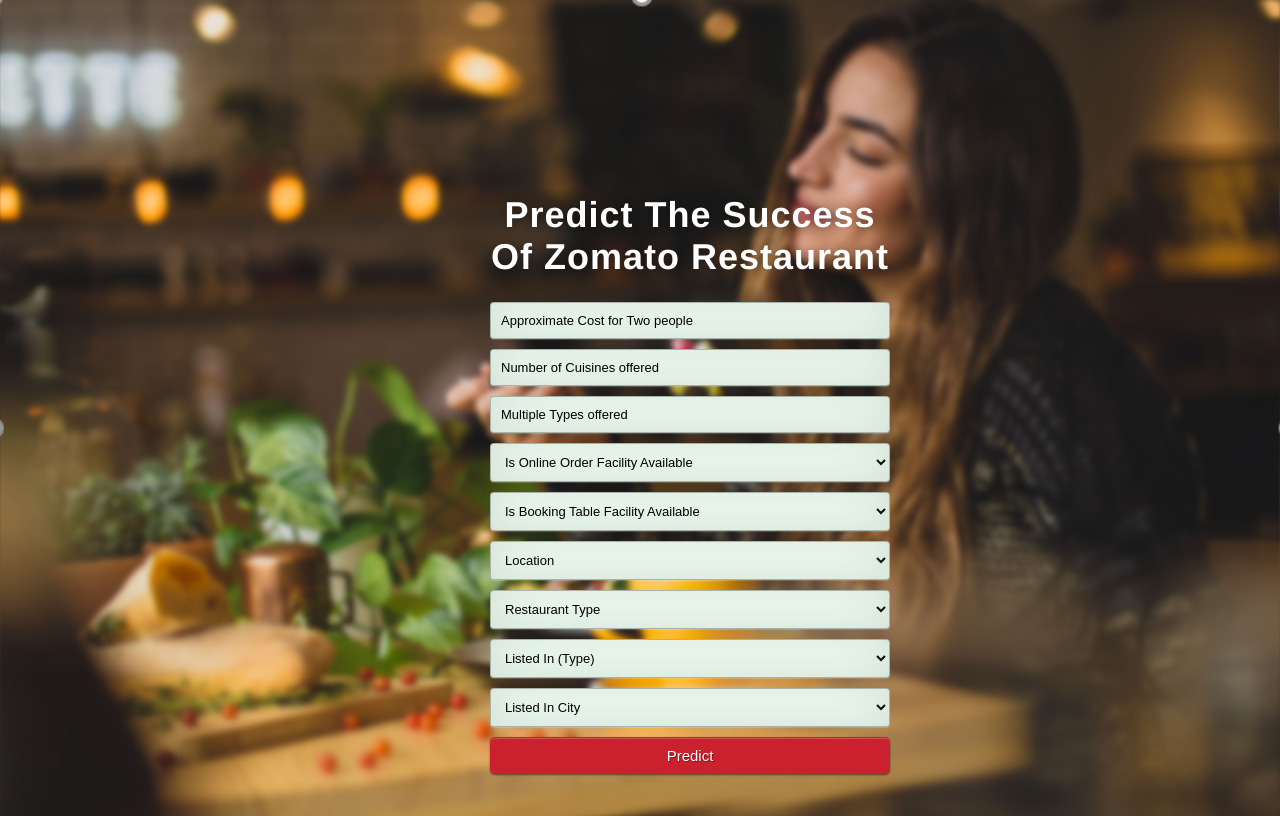
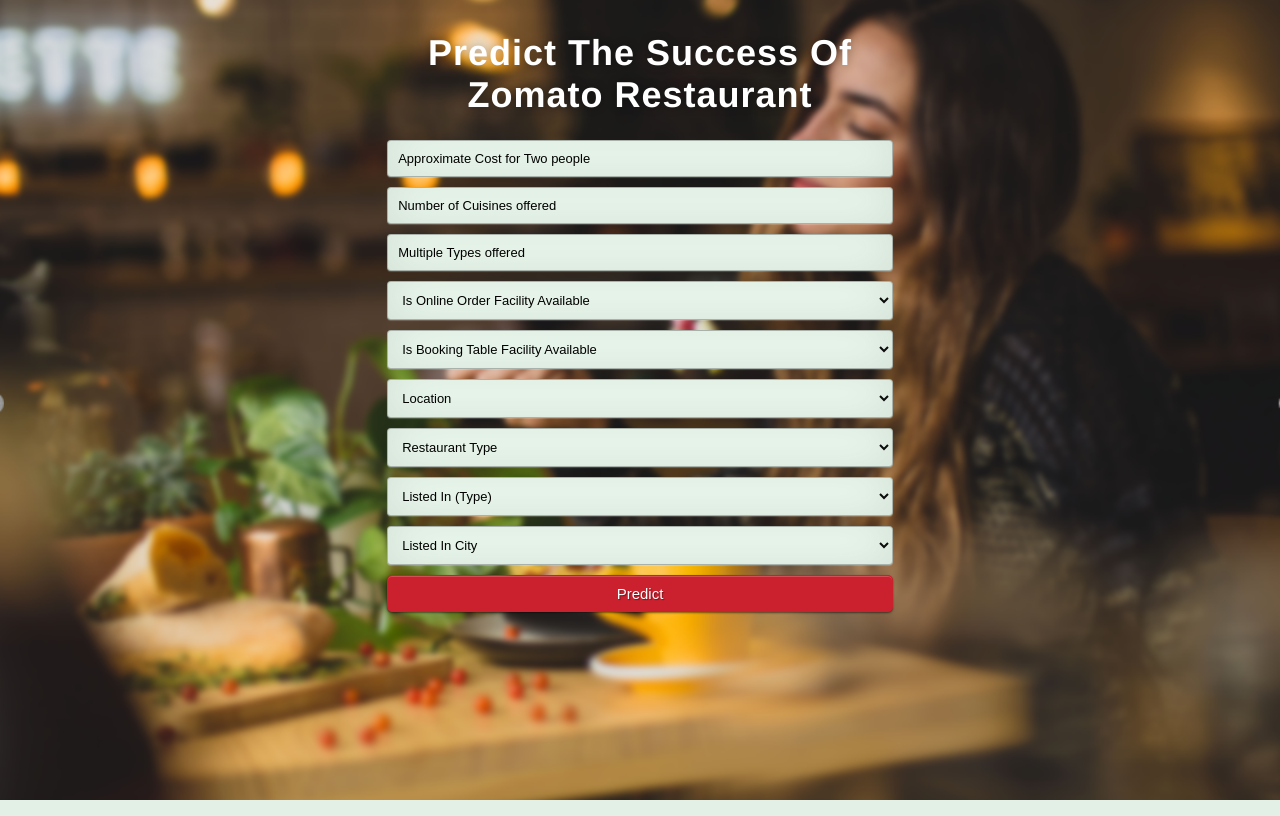
Before and after one commit to Raj120312/Reliable-Restaurant, a Flask app: page /predict_success_of_resto in a window 1280 px wide. Run offline with Flask 2, Linux system fonts and the light colour scheme; parts of the project's set-up code (start-up, migrations or seed data) failed here and were passed over.

Commit message:
Update style_success_prediction.css

```diff
--- a/static/style_success_prediction.css
+++ b/static/style_success_prediction.css
@@ -11,23 +11,24 @@
 
 * { -webkit-box-sizing:border-box; -moz-box-sizing:border-box; -ms-box-sizing:border-box; -o-box-sizing:border-box; box-sizing:border-box; }
 
-html { width: 100%; height:100%;  }
+html { width: 100%; height:100%; overflow-x:hidden; }
 
 body {
-	width: 100%;
-	height:100%;
+	/*width: 100%;
+	height:100%;*/
 	font-family: Helvetica, sans-serif;
 	background: #f82a2a;
 	color: #fff;
 	font-size: 18px;
 	text-align:center;
-	letter-spacing:1.2px;
-	background: -moz-radial-gradient(0% 100%, ellipse cover, rgba(104,128,138,.4) 10%,rgba(138,114,76,0) 40%),-moz-linear-gradient(top,  rgba(57,173,219,.25) 0%, rgba(42,60,87,.4) 100%), -moz-linear-gradient(-45deg,  #670d10 0%, #092756 100%);
+	letter-spacing:1.2px;   /* the output is displayed with this setting*/
+	/*background: -moz-radial-gradient(0% 100%, ellipse cover, rgba(104,128,138,.4) 10%,rgba(138,114,76,0) 40%),-moz-linear-gradient(top,  rgba(57,173,219,.25) 0%, rgba(42,60,87,.4) 100%), -moz-linear-gradient(-45deg,  #670d10 0%, #092756 100%);
 	background: -webkit-radial-gradient(0% 100%, ellipse cover, rgba(104,128,138,.4) 10%,rgba(138,114,76,0) 40%), -webkit-linear-gradient(top,  rgba(57,173,219,.25) 0%,rgba(42,60,87,.4) 100%), -webkit-linear-gradient(-45deg,  #670d10 0%,#092756 100%);
 	background: -o-radial-gradient(0% 100%, ellipse cover, rgba(104,128,138,.4) 10%,rgba(138,114,76,0) 40%), -o-linear-gradient(top,  rgba(57,173,219,.25) 0%,rgba(42,60,87,.4) 100%), -o-linear-gradient(-45deg,  #670d10 0%,#092756 100%);
 	background: -ms-radial-gradient(0% 100%, ellipse cover, rgba(104,128,138,.4) 10%,rgba(138,114,76,0) 40%), -ms-linear-gradient(top,  rgba(57,173,219,.25) 0%,rgba(42,60,87,.4) 100%), -ms-linear-gradient(-45deg,  #670d10 0%,#092756 100%);
 	background: -webkit-radial-gradient(0% 100%, ellipse cover, rgba(104,128,138,.4) 10%,rgba(138,114,76,0) 40%), linear-gradient(to bottom,  rgba(57,173,219,.25) 0%,rgba(42,60,87,.4) 100%), linear-gradient(135deg,  #670d10 0%,#092756 100%);
-	filter: progid:DXImageTransform.Microsoft.gradient( startColorstr='#3E1D6D', endColorstr='#092756',GradientType=1 );
+	filter: progid:DXImageTransform.Microsoft.gradient( startColorstr='#3E1D6D', endColorstr='#092756',GradientType=1 );*/
+    /*overflow-x:hidden;*/
 
 }
 .tooltip {
@@ -55,16 +56,36 @@
 .tooltip:hover .tooltiptext {
   visibility: visible;
   }
-.login {
+
+/*.login {
+display: flex;
+flex-direction: column;
+align-items: flex-start;
 	position: absolute;
-	top: 40%;
+	top: 25%;
 	left: 50%;
-	margin: -150px 0 0 -150px;
+	margin: -150px 0px 0px -150px;
 	width:400px;
 	height:400px;
+	text-align: center;
+
+	display : table;
+}*/
+
+.login{
+
+margin-left:auto;
+margin-right:auto;
+width:40%;
+background-attachment: fixed;
+overflow:visible;
+
 }
 
 .login h1 { color: #fff; text-shadow: 0 0 10px rgba(0,0,0,0.3); letter-spacing:1px; text-align:center; }
+
+
+
 
 input,select,option{
 	width: 100%;
@@ -87,3 +108,12 @@
 }
 input:focus { box-shadow: inset 0 -5px 45px rgba(100,100,100,0.4), 0 1px 1px rgba(255,255,255,0.2); }
 select:focus { box-shadow: inset 0 -5px 45px rgba(100,100,100,0.4), 0 1px 1px rgba(255,255,255,0.2); }
+
+@media screen and (max-width: 600px){
+.login{
+width: 100%;
+
+}
+body,html{
+overflow-x:hidden;
+}
```
